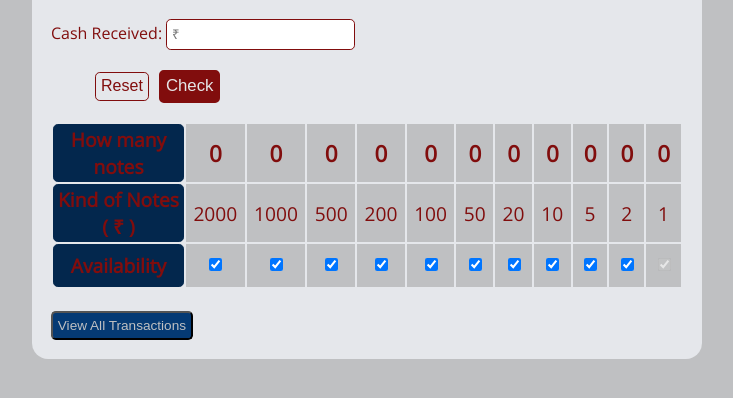
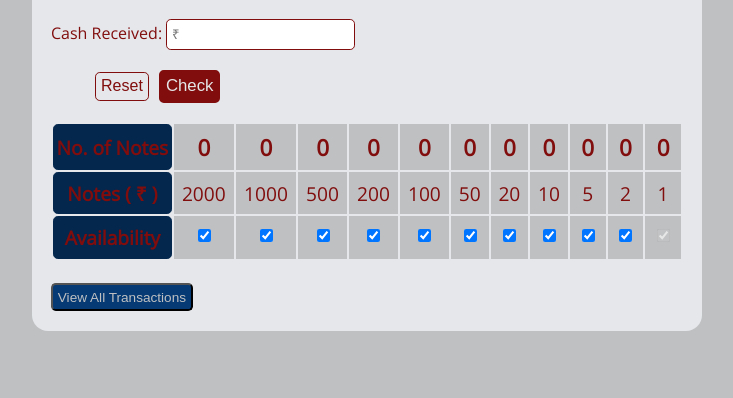
Before and after one commit to yamsun/cash-register-manager, a plain HTML site: page index.html in a window 1280 px wide. Shown: the part 158-556 px from the top of the page, without its empty margins (273-1006 px from the left). Drawn offline with nearby package versions, Linux system fonts and the light colour scheme.

Commit message:
update index.html

```diff
--- a/index.html
+++ b/index.html
@@ -32,10 +32,10 @@
 
             <div id="error-msg"></div>
 
-            <div>
-                <table id="main-table">
+            <div id="output">
+                <table id="main-table" class="change-table">
                     <tr id="noteCount">
-                        <th>How many notes</th>
+                        <th>No. of Notes</th>
                         <td>0</td>
                         <td>0</td>
                         <td>0</td>
@@ -49,7 +49,7 @@
                         <td>0</td>
                     </tr>
                     <tr id="kindOfNotes">
-                        <th>Kind of Notes ( ₹ )</th>
+                        <th>Notes ( ₹ )</th>
                         <td>2000</td>
                         <td>1000</td>
                         <td>500</td>
@@ -109,6 +109,7 @@
 
             <br>
             <button id="view-history-btn">View All Transactions</button>
+            <!-- <input id="view-history-btn" type="button" value="Show History"> -->
 
     </section>
 
@@ -117,6 +118,7 @@
 
     <section id="history-section" style="display: none;">
         <button id="hide-history-btn">Hide History</button>
+        <!-- <input id="hide-history-btn" type="button" value="Hide History"> -->
         <button id="clear-history-btn">Clear History</button>
 
         <div>
```
